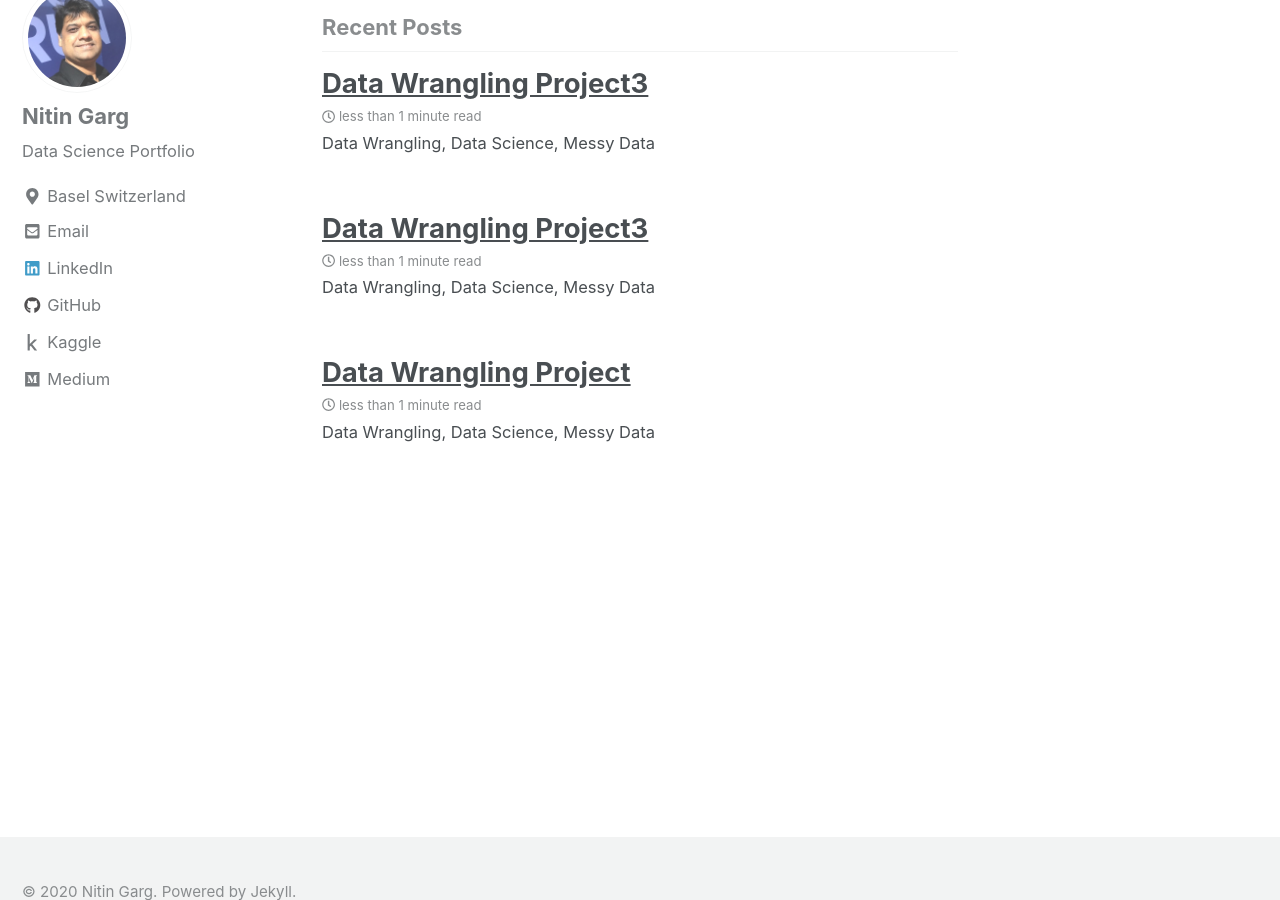
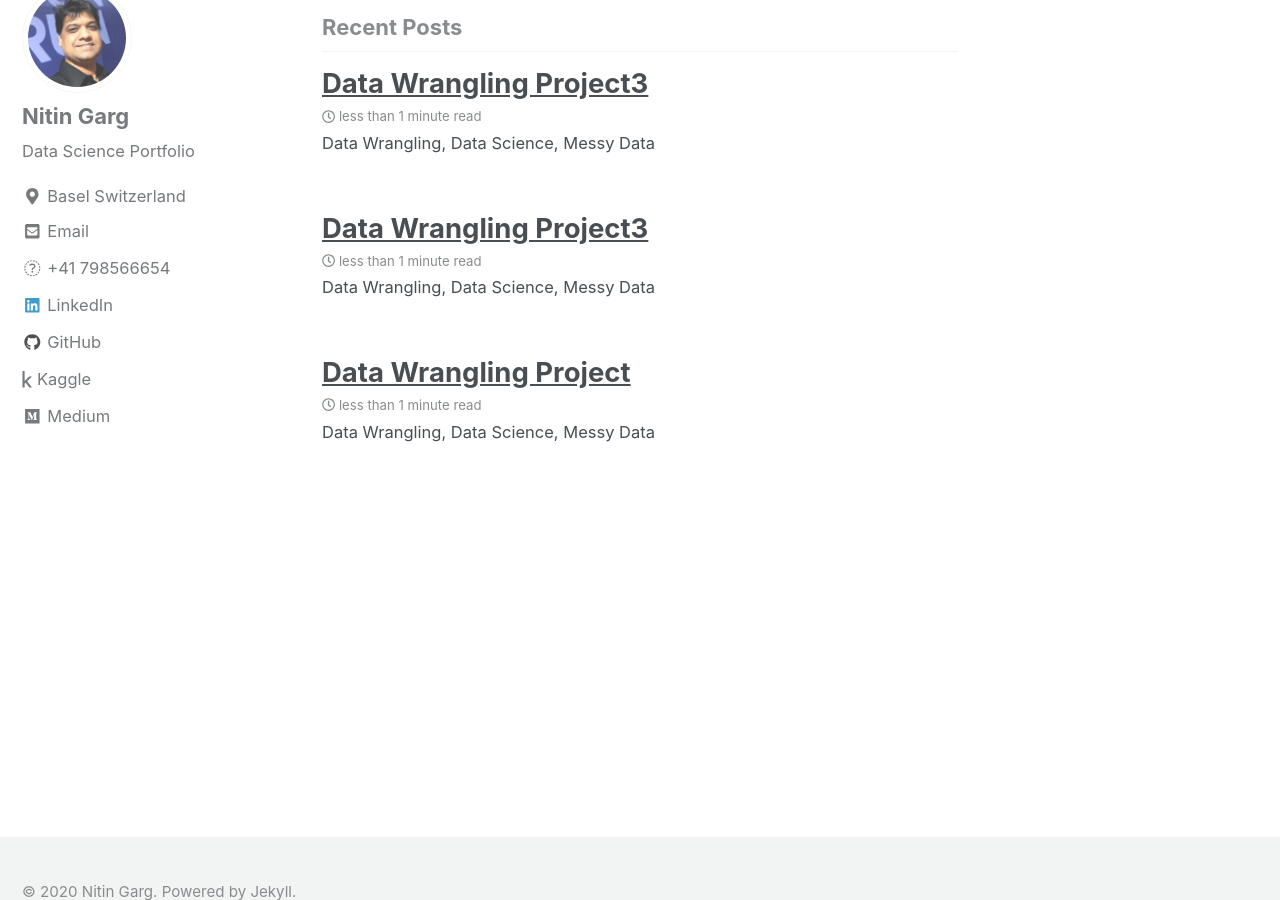
Before and after one commit to nitsg2530/nitsg2530.github.io, a Jekyll site: the page built from index.html, in a window 1280 px wide and 900 px high, scrolled down 536 px. Built offline with Jekyll 4.4.1, drawn with Linux system fonts in a browser that asks for light colours; nearby versions of some CDN libraries; the list of posts is cut into pages by our own code.

Commit message:
KAggle icon resolved

```diff
--- a/_config.yml
+++ b/_config.yml
@@ -12,7 +12,7 @@ locale                   : "en-US"
 title                    : "Nitin Garg"
 title_separator          : "-"
 name                     : "Nitin Garg"
-description              : "Data Science Portfolio"
+description              : "Data Scientist"
 url                      : # the base hostname & protocol for your site e.g. "https://mmistakes.github.io"
 baseurl                  : # the subpath of your site, e.g. "/blog"
 repository               : # GitHub username/repo-name e.g. "mmistakes/minimal-mistakes"
@@ -106,6 +106,7 @@ author:
   lastfm           :
   linkedin         : "nitin-basel"
   medium           : "@Nitin.Garg"
+  phone_num        : "+41 798566654"
   pinterest        :
   soundcloud       :
   stackoverflow    : # "123456/username" (the last part of your profile url, e.g. https://stackoverflow.com/users/123456/username)
--- a/_includes/author-profile.html
+++ b/_includes/author-profile.html
@@ -77,6 +77,13 @@
         <li>
           <a href="https://twitter.com/{{ author.twitter }}" itemprop="sameAs">
             <i class="fab fa-fw fa-twitter-square" aria-hidden="true"></i> Twitter
+          </a>
+        </li>
+      {% endif %}
+      {% if author.phone_num %}
+        <li>
+          <a href="" itemprop="sameAs">
+            <i class="fab fa-fw fa-phone-square-alt" aria-hidden="true"></i> <span itemprop="name">{{ author.phone_num }}</span>
           </a>
         </li>
       {% endif %}
@@ -259,7 +266,7 @@
       {% if author.kaggle %}
         <li>
           <a href="https://www.kaggle.com/{{ author.kaggle }}" itemprop="sameAs">
-            <i class="fab fa-fw fa-kaggle" aria-hidden="true"></i> Kaggle
+            <i class="fab fa-kaggle" aria-hidden="true"></i> Kaggle
           </a>
         </li>
       {% endif %}
```
